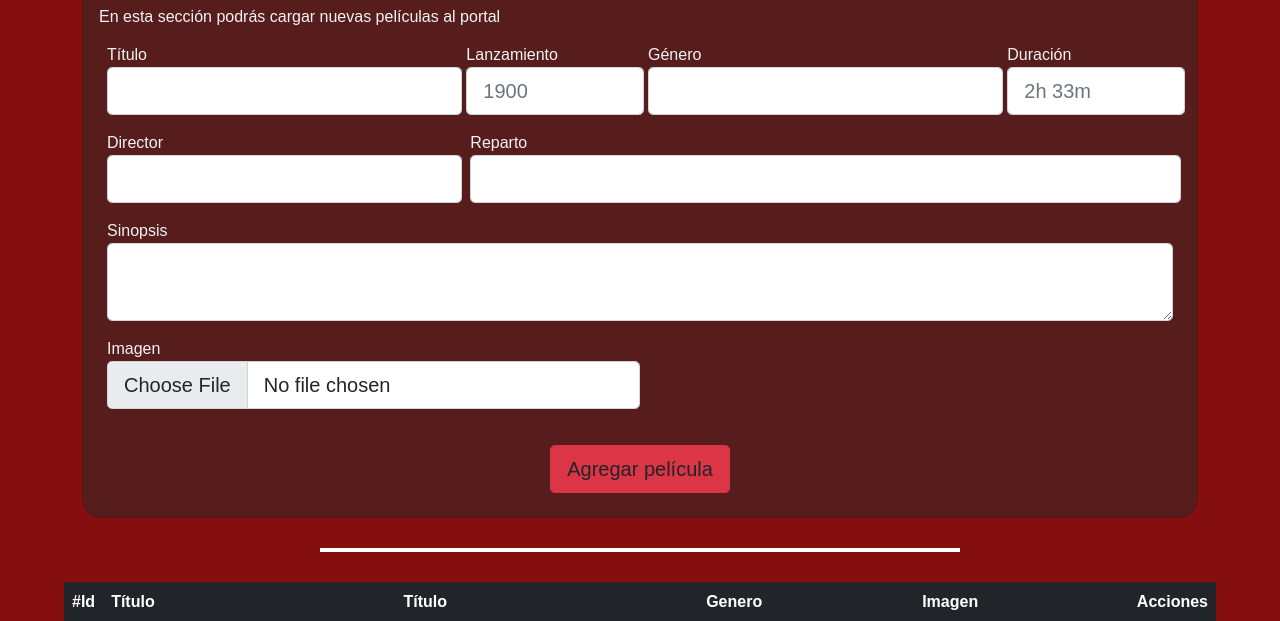
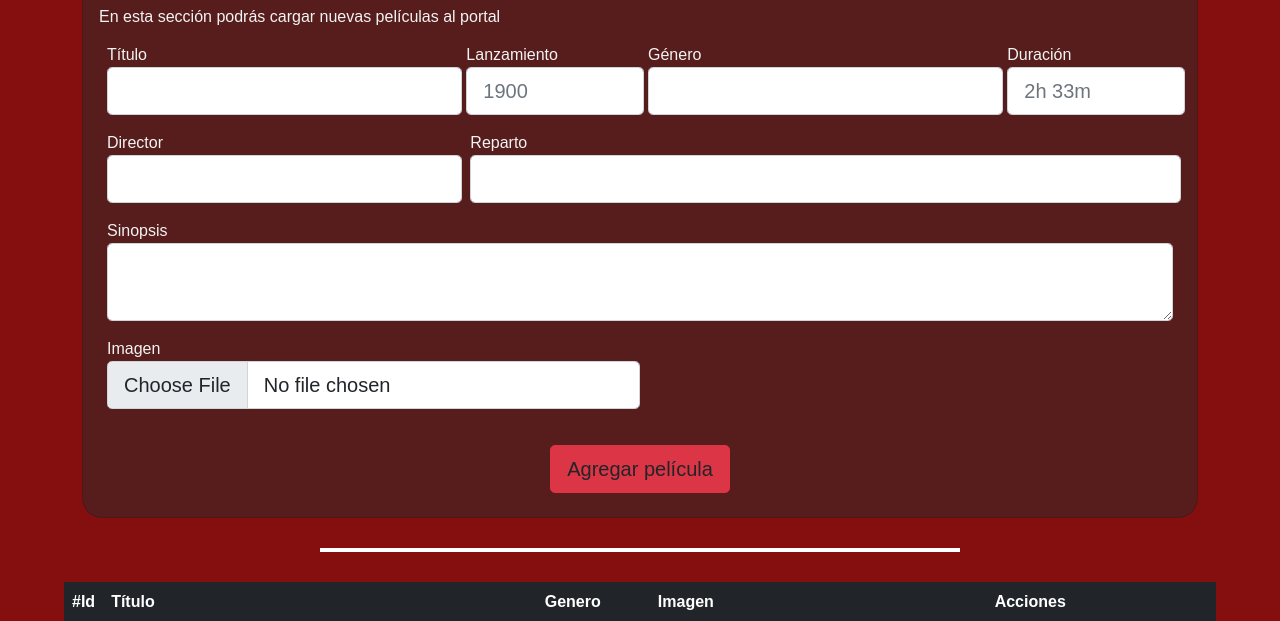
Before and after one commit to ppagano91/peliculas-cac, a plain HTML site: page pages/administrador.html in a window 1280 px wide. Shown: the part 132-753 px from the top of the page. Drawn offline with nearby package versions, Linux system fonts and the light colour scheme; a web font is replaced by a local one.

Commit message:
Corrección de tabla de peliculas

```diff
--- a/pages/administrador.html
+++ b/pages/administrador.html
@@ -130,7 +130,6 @@
                     <tr>
                         <th scope="col" class="colMovieId">#Id</th>
                         <th scope="col" class="colTitle">Título</th>
-                        <th scope="col" class="colTitle">Título</th>
                         <th scope="col" class="colGender">Genero</th>
                         <th scope="col" class="colImg">Imagen</th>
                         <th scope="col" class="colActions">Acciones</th>
```
